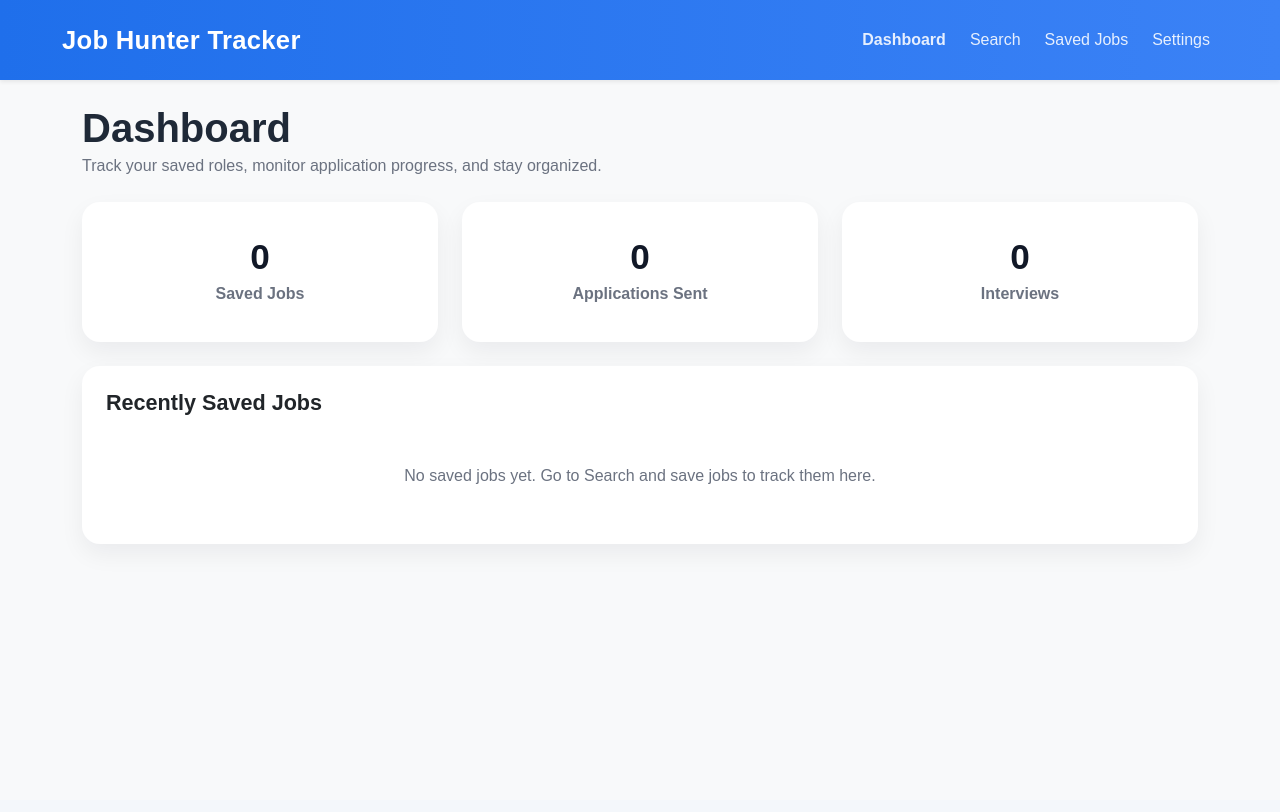
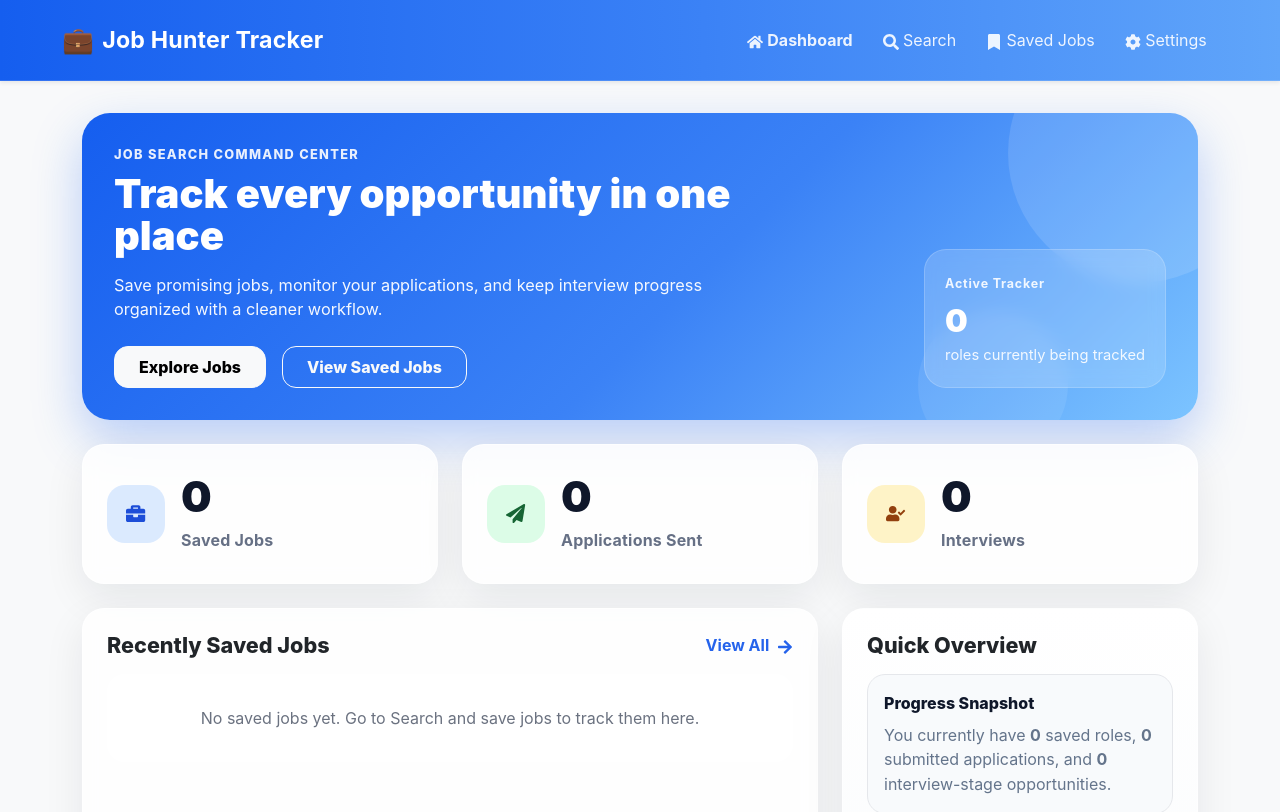
Before and after one commit to GansonKari-FS/portfolio-project-app, a React (Vite) app in the folder client/: page / in a window 1280 px wide. Shown: the top 812 px of the page. Built offline with nearby package versions, Linux system fonts and the light colour scheme.

Commit message:
final version
designed the dashboard page more. added a footnote. edited readMe

```diff
--- a/client/src/App.css
+++ b/client/src/App.css
@@ -1,31 +1,12 @@
 body {
   margin: 0;
-  font-family: Arial, Helvetica, sans-serif;
-  background: #f4f7fb;
-  color: #1f2937;
+  font-family: "Inter", Arial, Helvetica, sans-serif;
+  background: linear-gradient(180deg, #eef4ff 0%, #f8fbff 45%, #f4f7fb 100%);
+  color: #172033;
 }
 
 a {
   text-decoration: none;
-}
-
-.navbar {
-  background: linear-gradient(90deg, #1f6feb, #3b82f6) !important;
-}
-
-.navbar-brand {
-  font-size: 1.6rem;
-  letter-spacing: 0.3px;
-}
-
-.nav-link {
-  color: rgba(255, 255, 255, 0.88) !important;
-  transition: all 0.2s ease-in-out;
-}
-
-.nav-link:hover {
-  color: #ffffff !important;
-  transform: translateY(-1px);
 }
 
 .page-shell {
@@ -33,54 +14,158 @@ a {
   margin: 0 auto;
 }
 
-.card {
-  border-radius: 18px !important;
-  box-shadow: 0 10px 25px rgba(15, 23, 42, 0.06) !important;
+/* Navbar */
+.navbar {
+  background: linear-gradient(90deg, #155eef, #3b82f6 55%, #60a5fa) !important;
+  box-shadow: 0 10px 30px rgba(21, 94, 239, 0.18);
+  border-bottom: 1px solid rgba(255, 255, 255, 0.12);
 }
 
+.navbar-brand {
+  font-size: 1.45rem;
+  letter-spacing: 0.2px;
+  color: #ffffff !important;
+}
+
+.nav-link {
+  color: rgba(255, 255, 255, 0.9) !important;
+  transition: all 0.2s ease-in-out;
+  padding: 0.4rem 0.7rem !important;
+  border-radius: 999px;
+}
+
+.nav-link:hover {
+  color: #ffffff !important;
+  background: rgba(255, 255, 255, 0.12);
+  transform: translateY(-1px);
+}
+
+/* Hero */
+.hero-banner {
+  background: linear-gradient(135deg, #155eef, #3b82f6 58%, #7cc4ff);
+  color: white;
+  border-radius: 24px;
+  padding: 1.8rem;
+  box-shadow: 0 18px 45px rgba(21, 94, 239, 0.28);
+  position: relative;
+  overflow: hidden;
+  border: 1px solid rgba(255, 255, 255, 0.18);
+}
+
+.hero-banner::before {
+  content: "";
+  position: absolute;
+  width: 220px;
+  height: 220px;
+  top: -80px;
+  right: -60px;
+  background: rgba(255, 255, 255, 0.12);
+  border-radius: 50%;
+}
+
+.hero-banner::after {
+  content: "";
+  position: absolute;
+  width: 140px;
+  height: 140px;
+  bottom: -40px;
+  right: 120px;
+  background: rgba(255, 255, 255, 0.08);
+  border-radius: 50%;
+}
+
+.hero-banner h3,
+.hero-banner p {
+  position: relative;
+  z-index: 1;
+}
+
+.hero-banner h3 {
+  font-weight: 800;
+}
+
+.hero-banner p {
+  opacity: 0.95;
+  max-width: 760px;
+}
+
+/* Cards */
+.card {
+  border-radius: 22px !important;
+  background: rgba(255, 255, 255, 0.82) !important;
+  backdrop-filter: blur(10px);
+  -webkit-backdrop-filter: blur(10px);
+  box-shadow: 0 14px 40px rgba(15, 23, 42, 0.08) !important;
+  border: 1px solid rgba(255, 255, 255, 0.65) !important;
+  transition:
+    transform 0.22s ease,
+    box-shadow 0.22s ease;
+}
+
+.card:hover {
+  transform: translateY(-4px);
+  box-shadow: 0 20px 45px rgba(15, 23, 42, 0.12) !important;
+}
+
+/* Stats */
 .stat-card {
-  min-height: 140px;
+  min-height: 155px;
   display: flex;
   align-items: center;
   justify-content: center;
 }
 
 .stat-number {
-  font-size: 2.2rem;
-  font-weight: 800;
+  font-size: 2.7rem;
+  font-weight: 900;
   line-height: 1;
-  color: #111827;
+  color: #0f172a;
 }
 
 .stat-label {
-  color: #6b7280;
-  font-weight: 600;
-  margin-top: 8px;
+  color: #667085;
+  font-weight: 700;
+  margin-top: 10px;
+  letter-spacing: 0.2px;
 }
 
+/* Typography */
 .section-title {
   font-size: 1.35rem;
   font-weight: 800;
   margin-bottom: 1rem;
 }
 
+.hero-note {
+  color: #667085;
+  margin-top: -6px;
+  margin-bottom: 1.5rem;
+  font-size: 1.02rem;
+}
+
 .job-card-title {
-  font-size: 1.05rem;
-  font-weight: 700;
+  font-size: 1.06rem;
+  font-weight: 800;
   color: #111827;
 }
 
 .job-meta {
   color: #6b7280;
-  font-size: 0.95rem;
+  font-size: 0.96rem;
 }
 
+/* Badges */
 .badge-soft {
-  background: #e5e7eb;
-  color: #374151;
-  font-weight: 700;
-  padding: 0.45rem 0.7rem;
+  display: inline-block;
+  font-weight: 800;
+  padding: 0.5rem 0.78rem;
   border-radius: 999px;
+  font-size: 0.82rem;
+}
+
+.badge-saved {
+  background: #dbeafe;
+  color: #1d4ed8;
 }
 
 .badge-applied {
@@ -93,57 +178,278 @@ a {
   color: #92400e;
 }
 
-.badge-saved {
+/* Buttons */
+.btn {
+  border-radius: 14px !important;
+  font-weight: 800 !important;
+  transition: all 0.18s ease-in-out;
+}
+
+.btn:hover {
+  transform: translateY(-1px);
+  box-shadow: 0 8px 18px rgba(0, 0, 0, 0.08);
+}
+
+.btn-primary {
+  background: linear-gradient(90deg, #155eef, #2563eb) !important;
+  border-color: #155eef !important;
+}
+
+.btn-primary:hover {
+  background: linear-gradient(90deg, #114ecc, #1d4ed8) !important;
+  border-color: #114ecc !important;
+}
+
+.btn-outline-secondary {
+  border-color: #cbd5e1 !important;
+  color: #334155 !important;
+}
+
+.btn-outline-secondary:hover {
+  color: white !important;
+  background: #334155 !important;
+  border-color: #334155 !important;
+}
+
+/* Forms */
+.form-control {
+  border-radius: 14px !important;
+  padding: 0.9rem 1rem;
+  border: 1px solid #dbe2ea !important;
+  box-shadow: none !important;
+}
+
+.form-control:focus {
+  border-color: #7cb3ff !important;
+  box-shadow: 0 0 0 0.25rem rgba(59, 130, 246, 0.12) !important;
+}
+
+/* Empty states */
+.empty-state {
+  padding: 2rem;
+  text-align: center;
+  color: #6b7280;
+  background: rgba(255, 255, 255, 0.55);
+  border-radius: 18px;
+}
+
+/* Dividers */
+.list-divider {
+  border-bottom: 1px solid #e5e7eb;
+}
+
+@media (max-width: 768px) {
+  .navbar-brand {
+    font-size: 1.2rem;
+  }
+
+  .stat-number {
+    font-size: 2.1rem;
+  }
+
+  .hero-banner {
+    padding: 1.25rem;
+    border-radius: 18px;
+  }
+}
+
+.dashboard-page {
+  padding-top: 0.5rem;
+}
+
+.dashboard-hero {
+  background: linear-gradient(135deg, #155eef, #3b82f6 55%, #7cc4ff);
+  border-radius: 28px;
+  padding: 2rem;
+  color: white;
+  box-shadow: 0 20px 50px rgba(21, 94, 239, 0.28);
+  position: relative;
+  overflow: hidden;
+}
+
+.dashboard-hero::before {
+  content: "";
+  position: absolute;
+  width: 260px;
+  height: 260px;
+  border-radius: 50%;
+  background: rgba(255, 255, 255, 0.12);
+  top: -90px;
+  right: -70px;
+}
+
+.dashboard-hero::after {
+  content: "";
+  position: absolute;
+  width: 150px;
+  height: 150px;
+  border-radius: 50%;
+  background: rgba(255, 255, 255, 0.08);
+  bottom: -40px;
+  right: 130px;
+}
+
+.dashboard-hero-content {
+  position: relative;
+  z-index: 1;
+  display: flex;
+  justify-content: space-between;
+  gap: 2rem;
+  align-items: stretch;
+}
+
+.dashboard-hero-text {
+  max-width: 720px;
+}
+
+.dashboard-eyebrow {
+  font-size: 0.8rem;
+  font-weight: 800;
+  letter-spacing: 1.3px;
+  opacity: 0.9;
+}
+
+.dashboard-title {
+  font-size: 2.5rem;
+  font-weight: 900;
+  line-height: 1.05;
+}
+
+.dashboard-subtitle {
+  max-width: 650px;
+  font-size: 1.02rem;
+  opacity: 0.95;
+}
+
+.dashboard-hero-panel {
+  display: flex;
+  align-items: flex-end;
+}
+
+.hero-mini-card {
+  min-width: 220px;
+  background: rgba(255, 255, 255, 0.16);
+  border: 1px solid rgba(255, 255, 255, 0.18);
+  backdrop-filter: blur(8px);
+  border-radius: 22px;
+  padding: 1.25rem;
+  color: white;
+}
+
+.hero-mini-label {
+  display: inline-block;
+  font-size: 0.78rem;
+  font-weight: 700;
+  letter-spacing: 0.8px;
+  opacity: 0.9;
+  margin-bottom: 0.5rem;
+}
+
+.hero-mini-card h3 {
+  font-size: 2rem;
+  font-weight: 900;
+}
+
+.hero-mini-card p {
+  opacity: 0.9;
+  font-size: 0.92rem;
+}
+
+.premium-stat-card {
+  flex-direction: row;
+  justify-content: flex-start;
+  gap: 1rem;
+  min-height: 140px;
+}
+
+.stat-icon {
+  width: 58px;
+  height: 58px;
+  border-radius: 18px;
+  display: flex;
+  align-items: center;
+  justify-content: center;
+  font-size: 1.2rem;
+  flex-shrink: 0;
+}
+
+.stat-icon-blue {
   background: #dbeafe;
   color: #1d4ed8;
 }
 
-.empty-state {
-  padding: 2rem;
-  text-align: center;
-  color: #6b7280;
+.stat-icon-green {
+  background: #dcfce7;
+  color: #166534;
 }
 
-.form-control {
-  border-radius: 12px !important;
-  padding: 0.85rem 1rem;
+.stat-icon-gold {
+  background: #fef3c7;
+  color: #92400e;
 }
 
-.btn {
-  border-radius: 12px !important;
-  font-weight: 700 !important;
-}
-
-.btn-primary {
-  background: #1f6feb !important;
-  border-color: #1f6feb !important;
-}
-
-.btn-primary:hover {
-  background: #195ec9 !important;
-  border-color: #195ec9 !important;
-}
-
-.btn-outline-secondary:hover {
-  color: white !important;
-}
-
-.list-divider {
+.dashboard-job-row {
+  display: flex;
+  justify-content: space-between;
+  align-items: center;
+  gap: 1rem;
+  padding-bottom: 1rem;
+  margin-bottom: 1rem;
   border-bottom: 1px solid #e5e7eb;
 }
 
-.hero-note {
-  color: #6b7280;
-  margin-top: -6px;
-  margin-bottom: 1.5rem;
+.dashboard-link {
+  font-weight: 700;
+  color: #2563eb;
 }
 
-@media (max-width: 768px) {
-  .navbar-brand {
-    font-size: 1.25rem;
+.dashboard-link:hover {
+  color: #1d4ed8;
+}
+
+.dashboard-side-card {
+  background: linear-gradient(
+    180deg,
+    rgba(255, 255, 255, 0.95),
+    rgba(248, 250, 252, 0.95)
+  ) !important;
+}
+
+.quick-stat-block {
+  background: #f8fafc;
+  border: 1px solid #e5e7eb;
+  border-radius: 18px;
+  padding: 1rem;
+  margin-bottom: 1rem;
+}
+
+.quick-stat-title {
+  display: inline-block;
+  font-weight: 800;
+  margin-bottom: 0.45rem;
+  color: #0f172a;
+}
+
+.quick-stat-text {
+  color: #64748b;
+  line-height: 1.55;
+}
+
+@media (max-width: 992px) {
+  .dashboard-hero-content {
+    flex-direction: column;
   }
 
-  .stat-number {
-    font-size: 1.8rem;
+  .dashboard-title {
+    font-size: 2rem;
+  }
+
+  .hero-mini-card {
+    min-width: 100%;
+  }
+
+  .dashboard-job-row {
+    flex-direction: column;
+    align-items: flex-start;
   }
 }
--- a/client/src/App.jsx
+++ b/client/src/App.jsx
@@ -26,4 +26,8 @@ function App() {
   );
 }
 
+<footer className="text-center mt-5 mb-3 text-muted small">
+  © {new Date().getFullYear()} Job Hunter Tracker — Built by Kari Ganson
+</footer>;
+
 export default App;
--- a/client/src/components/Navigation.jsx
+++ b/client/src/components/Navigation.jsx
@@ -1,12 +1,17 @@
 import React from "react";
 import { NavLink } from "react-router-dom";
+import { FaHome, FaSearch, FaBookmark, FaCog } from "react-icons/fa";
 
 function Navigation() {
   return (
     <nav className="navbar navbar-expand-lg navbar-dark shadow-sm py-3">
       <div className="container page-shell">
-        <NavLink className="navbar-brand fw-bold" to="/">
-          Job Hunter Tracker
+        <NavLink
+          to="/"
+          className="navbar-brand fw-bold d-flex align-items-center gap-2"
+        >
+          <span style={{ fontSize: "1.6rem" }}>💼</span>
+          <span>Job Hunter Tracker</span>
         </NavLink>
 
         <div className="navbar-nav ms-auto gap-lg-2">
@@ -16,6 +21,7 @@ function Navigation() {
               isActive ? "nav-link fw-bold text-warning" : "nav-link"
             }
           >
+            <FaHome className="me-1" />
             Dashboard
           </NavLink>
 
@@ -25,6 +31,7 @@ function Navigation() {
               isActive ? "nav-link fw-bold text-warning" : "nav-link"
             }
           >
+            <FaSearch className="me-1" />
             Search
           </NavLink>
 
@@ -34,6 +41,7 @@ function Navigation() {
               isActive ? "nav-link fw-bold text-warning" : "nav-link"
             }
           >
+            <FaBookmark className="me-1" />
             Saved Jobs
           </NavLink>
 
@@ -43,6 +51,7 @@ function Navigation() {
               isActive ? "nav-link fw-bold text-warning" : "nav-link"
             }
           >
+            <FaCog className="me-1" />
             Settings
           </NavLink>
         </div>
--- a/client/src/pages/Dashboard.jsx
+++ b/client/src/pages/Dashboard.jsx
@@ -1,4 +1,11 @@
 import React, { useEffect, useState } from "react";
+import {
+  FaBriefcase,
+  FaPaperPlane,
+  FaUserCheck,
+  FaArrowRight,
+} from "react-icons/fa";
+import { Link } from "react-router-dom";
 import { getSavedJobs } from "../utils/storage";
 
 function Dashboard() {
@@ -19,16 +26,48 @@ function Dashboard() {
   };
 
   return (
-    <div className="page-shell">
-      <h1 className="fw-bold mb-2">Dashboard</h1>
-      <p className="hero-note">
-        Track your saved roles, monitor application progress, and stay
-        organized.
+    <div className="page-shell dashboard-page">
+      <div className="dashboard-hero mb-4">
+        <div className="dashboard-hero-content">
+          <div className="dashboard-hero-text">
+            <p className="dashboard-eyebrow mb-2">JOB SEARCH COMMAND CENTER</p>
+            <h1 className="dashboard-title mb-3">
+              Track every opportunity in one place
+            </h1>
+            <p className="dashboard-subtitle mb-4">
+              Save promising jobs, monitor your applications, and keep interview
+              progress organized with a cleaner workflow.
             </p>
+
+            <div className="d-flex flex-wrap gap-3">
+              <Link to="/search" className="btn btn-light fw-bold px-4 py-2">
+                Explore Jobs
+              </Link>
+              <Link
+                to="/saved"
+                className="btn btn-outline-light fw-bold px-4 py-2"
+              >
+                View Saved Jobs
+              </Link>
+            </div>
+          </div>
+
+          <div className="dashboard-hero-panel">
+            <div className="hero-mini-card">
+              <span className="hero-mini-label">Active Tracker</span>
+              <h3 className="mb-1">{saved}</h3>
+              <p className="mb-0">roles currently being tracked</p>
+            </div>
+          </div>
+        </div>
+      </div>
 
       <div className="row g-4 mb-4">
         <div className="col-md-4">
-          <div className="card border-0 p-4 text-center stat-card">
+          <div className="card border-0 p-4 stat-card premium-stat-card">
+            <div className="stat-icon stat-icon-blue">
+              <FaBriefcase />
+            </div>
             <div>
               <div className="stat-number">{saved}</div>
               <div className="stat-label">Saved Jobs</div>
@@ -37,7 +76,10 @@ function Dashboard() {
         </div>
 
         <div className="col-md-4">
-          <div className="card border-0 p-4 text-center stat-card">
+          <div className="card border-0 p-4 stat-card premium-stat-card">
+            <div className="stat-icon stat-icon-green">
+              <FaPaperPlane />
+            </div>
             <div>
               <div className="stat-number">{applied}</div>
               <div className="stat-label">Applications Sent</div>
@@ -46,7 +88,10 @@ function Dashboard() {
         </div>
 
         <div className="col-md-4">
-          <div className="card border-0 p-4 text-center stat-card">
+          <div className="card border-0 p-4 stat-card premium-stat-card">
+            <div className="stat-icon stat-icon-gold">
+              <FaUserCheck />
+            </div>
             <div>
               <div className="stat-number">{interviews}</div>
               <div className="stat-label">Interviews</div>
@@ -55,12 +100,20 @@ function Dashboard() {
         </div>
       </div>
 
-      <div className="card border-0 p-4">
-        <h4 className="section-title">Recently Saved Jobs</h4>
+      <div className="row g-4">
+        <div className="col-lg-8">
+          <div className="card border-0 p-4 h-100">
+            <div className="d-flex justify-content-between align-items-center mb-3">
+              <h4 className="section-title mb-0">Recently Saved Jobs</h4>
+              <Link to="/saved" className="dashboard-link">
+                View All <FaArrowRight className="ms-1" />
+              </Link>
+            </div>
 
             {jobs.length === 0 ? (
               <div className="empty-state">
-            No saved jobs yet. Go to Search and save jobs to track them here.
+                No saved jobs yet. Go to Search and save jobs to track them
+                here.
               </div>
             ) : (
               jobs.slice(0, 5).map((job, index) => (
@@ -68,16 +121,51 @@ function Dashboard() {
                   key={job.id}
                   className={
                     index !== jobs.slice(0, 5).length - 1
-                  ? "mb-3 pb-3 list-divider"
-                  : "mb-1"
+                      ? "dashboard-job-row"
+                      : "dashboard-job-row border-0 pb-0 mb-0"
                   }
                 >
+                  <div>
                     <h6 className="job-card-title mb-1">{job.title}</h6>
-              <p className="job-meta mb-2">{job.company_name}</p>
-              <span className={getBadgeClass(job.status)}>{job.status}</span>
+                    <p className="job-meta mb-0">{job.company_name}</p>
+                  </div>
+                  <span className={getBadgeClass(job.status)}>
+                    {job.status}
+                  </span>
                 </div>
               ))
             )}
+          </div>
+        </div>
+
+        <div className="col-lg-4">
+          <div className="card border-0 p-4 h-100 dashboard-side-card">
+            <h4 className="section-title">Quick Overview</h4>
+
+            <div className="quick-stat-block">
+              <span className="quick-stat-title">Progress Snapshot</span>
+              <p className="quick-stat-text mb-0">
+                You currently have <strong>{saved}</strong> saved roles,{" "}
+                <strong>{applied}</strong> submitted applications, and{" "}
+                <strong>{interviews}</strong> interview-stage opportunities.
+              </p>
+            </div>
+
+            <div className="quick-stat-block">
+              <span className="quick-stat-title">Next Best Step</span>
+              <p className="quick-stat-text mb-0">
+                Save more jobs from the Search page, then update statuses in
+                Saved Jobs to keep your dashboard accurate.
+              </p>
+            </div>
+
+            <div className="mt-auto pt-3">
+              <Link to="/search" className="btn btn-primary w-100">
+                Search More Jobs
+              </Link>
+            </div>
+          </div>
+        </div>
       </div>
     </div>
   );
--- a/client/src/pages/SearchJobs.jsx
+++ b/client/src/pages/SearchJobs.jsx
@@ -22,9 +22,20 @@ function SearchJobs() {
 
   return (
     <div className="page-shell">
+      <div className="hero-banner mb-4">
+        <h3 className="mb-2 d-flex align-items-center gap-2">
+          <span style={{ fontSize: "1.35rem" }}>🔎</span>
+          Find Your Next Opportunity
+        </h3>
+        <p className="mb-0">
+          Explore remote roles, save the best matches, and open full job details
+          in one click.
+        </p>
+      </div>
+
       <h1 className="fw-bold mb-2">Search Jobs</h1>
       <p className="hero-note">
-        Browse remote opportunities, save roles you like, and view more details.
+        Browse remote opportunities and save jobs that match your goals.
       </p>
 
       {loading ? (
```
Also changed, not shown: 1 other file (tests, documents, lock files or other folders). Lines whose indentation alone changed are shown as unchanged.
